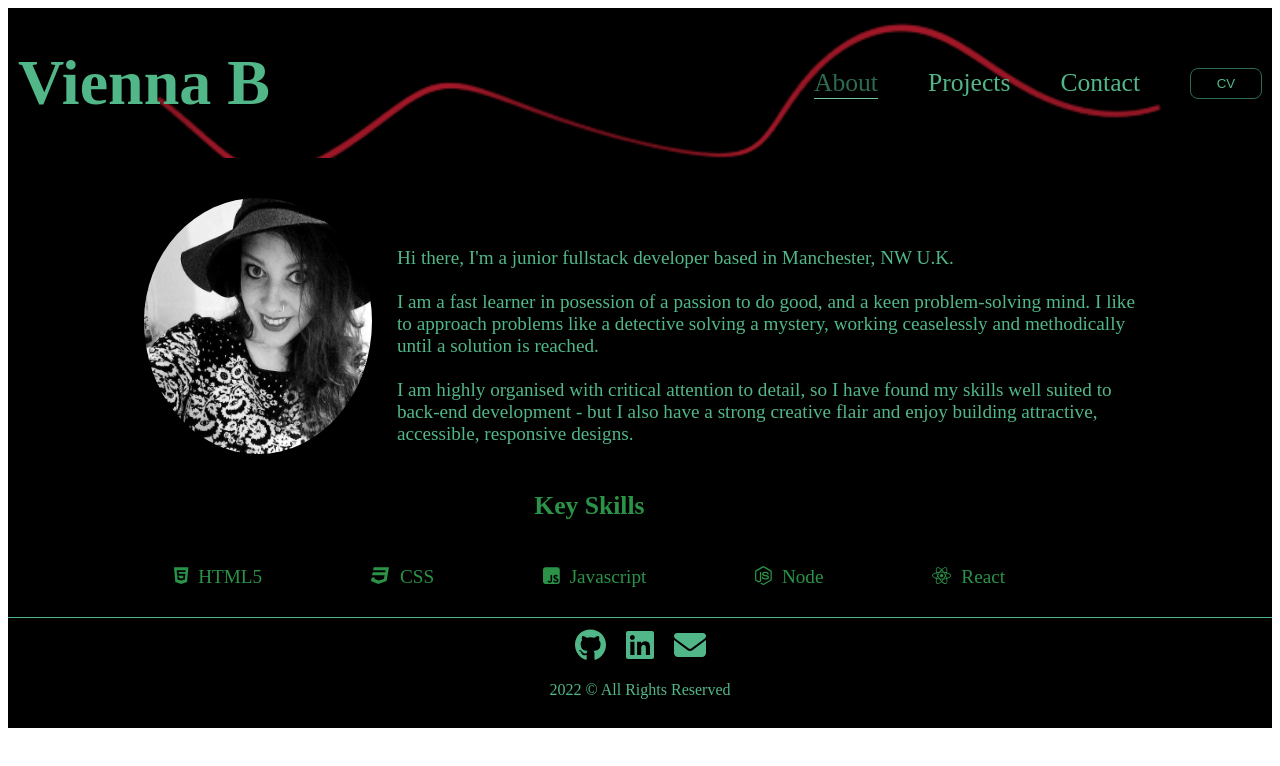
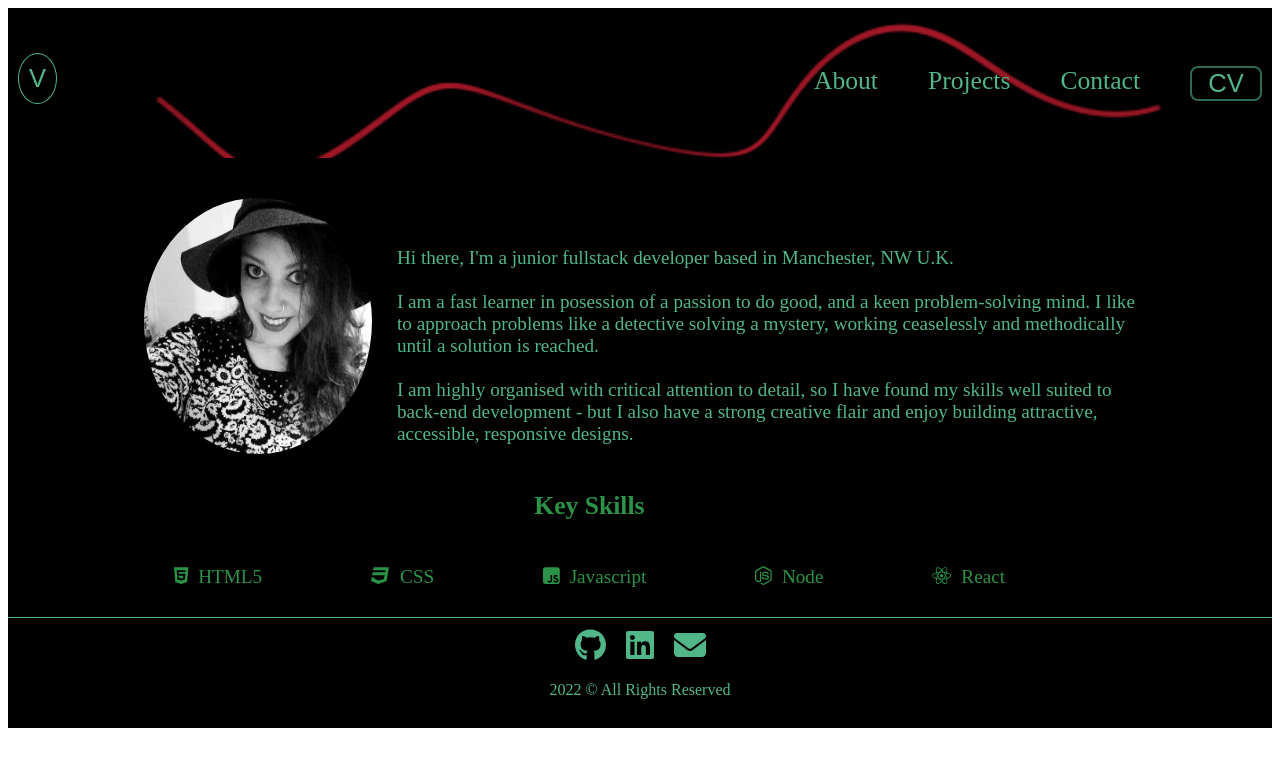
Before and after one commit to ViennaBorowska/VB-Portfolio, a React (Create React App) app: page / in a window 1280 px wide. Shown: the top 766 px of the page. Built offline with nearby package versions, Linux system fonts and the light colour scheme.

Commit message:
adding homepage to navbar. Genral restyling.

```diff
--- a/src/App.js
+++ b/src/App.js
@@ -13,6 +13,7 @@ function App() {
         <Navbar />
         <Routes>
           <Route path="/" element={<About />} />
+          <Route path="/about" element={<About />} />
           <Route path="/portfolio" element={<Portfolio />} />
           <Route path="/contact" element={<Contact />} />
         </Routes>
--- a/src/components/Navbar/Navbar.css
+++ b/src/components/Navbar/Navbar.css
@@ -29,10 +29,20 @@
   padding: 10px;
 }
 
-h1 {
+.home-btn {
   color: var(--light);
-  font-size: 5vw;
+  background-color: black;
+  font-size: 2vw;
   margin: 0;
+  margin-bottom: 10px;
+  border: 1px solid var(--light);
+  padding: 10px;
+  border-radius: 50%;
+}
+
+.home-btn:hover {
+  background-color: var(--navlink-active);
+  cursor: pointer;
 }
 
 .header-title {
@@ -50,7 +60,7 @@ h1 {
   display: flex;
   background-color: black;
   color: var(--navlink-active);
-  border: 1px solid var(--navlink-active);
+  border: 2px solid var(--navlink-active);
   border-radius: 8px;
   width: 4.5rem;
   justify-content: center;
@@ -59,10 +69,12 @@ h1 {
 
 .cv-btn:hover {
   background-color: var(--navlink-active);
+  cursor: pointer;
 }
 .cv-btn > a {
   display: flex;
   text-decoration: none;
+  font-size: 2vw;
 
   justify-content: center;
   color: var(--light);
--- a/src/components/Navbar/Navbar.js
+++ b/src/components/Navbar/Navbar.js
@@ -7,12 +7,13 @@ export default function Navbar() {
   return (
     <nav className="header">
       <div className="nav-header-container">
-        <NavLink to="/" className="header-title" activeclassname="active">
-          <h1>Vienna B</h1>
-        </NavLink>
-
+        <div className="home-btn-container">
+          <NavLink to="/" className="header-title" activeclassname="active">
+            <button className="home-btn">V</button>
+          </NavLink>
+        </div>
         <div className="nav-container">
-          <NavLink to="/" activeclassname="active">
+          <NavLink to="/about" activeclassname="active">
             About
           </NavLink>
           <NavLink to="/portfolio" activeclassname="active">
```
Also changed, not shown: src/components/Home/Home.css (added), src/components/Home/Home.js (added), 21 other files (tests, documents, lock files or other folders).
